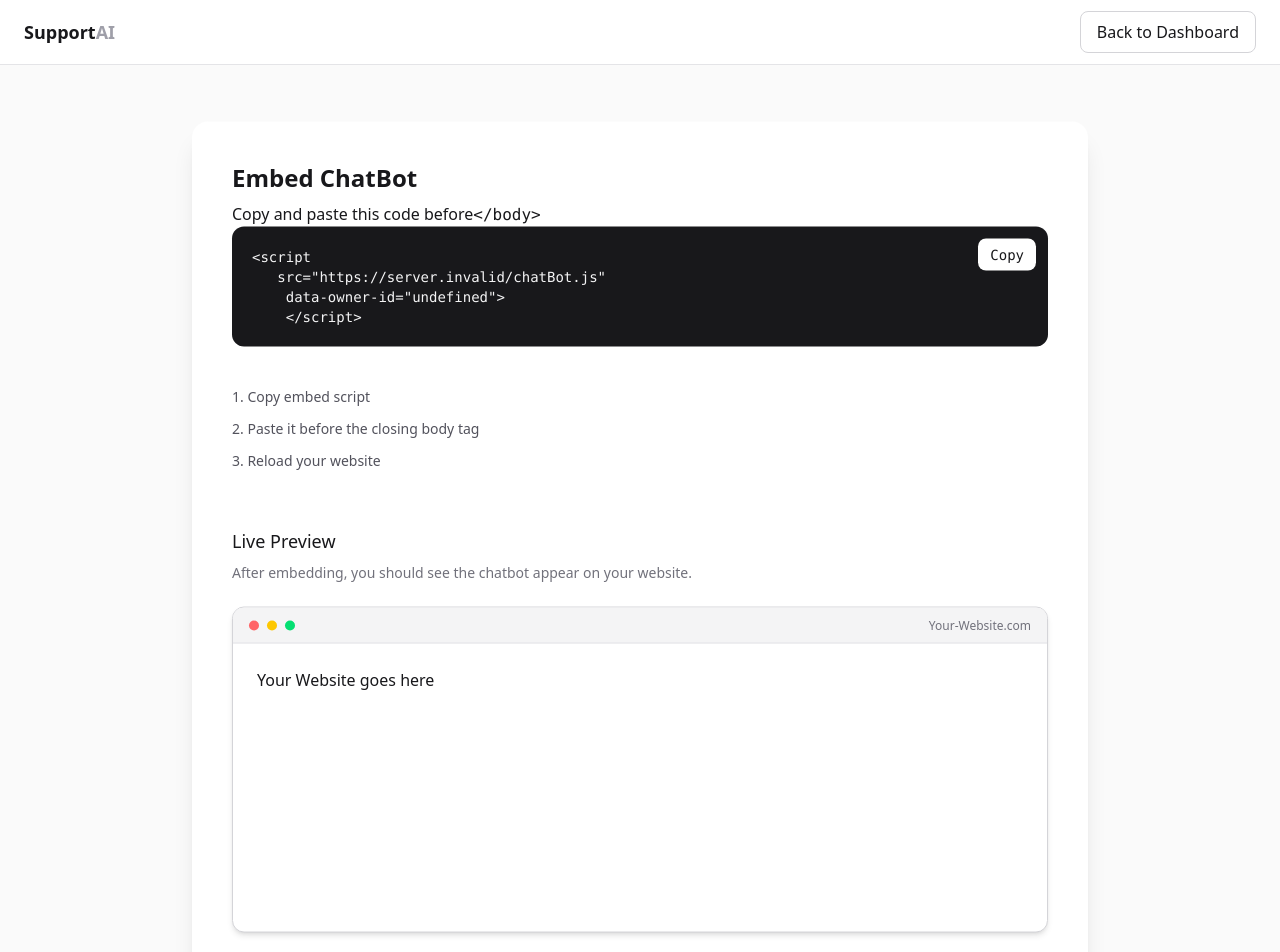
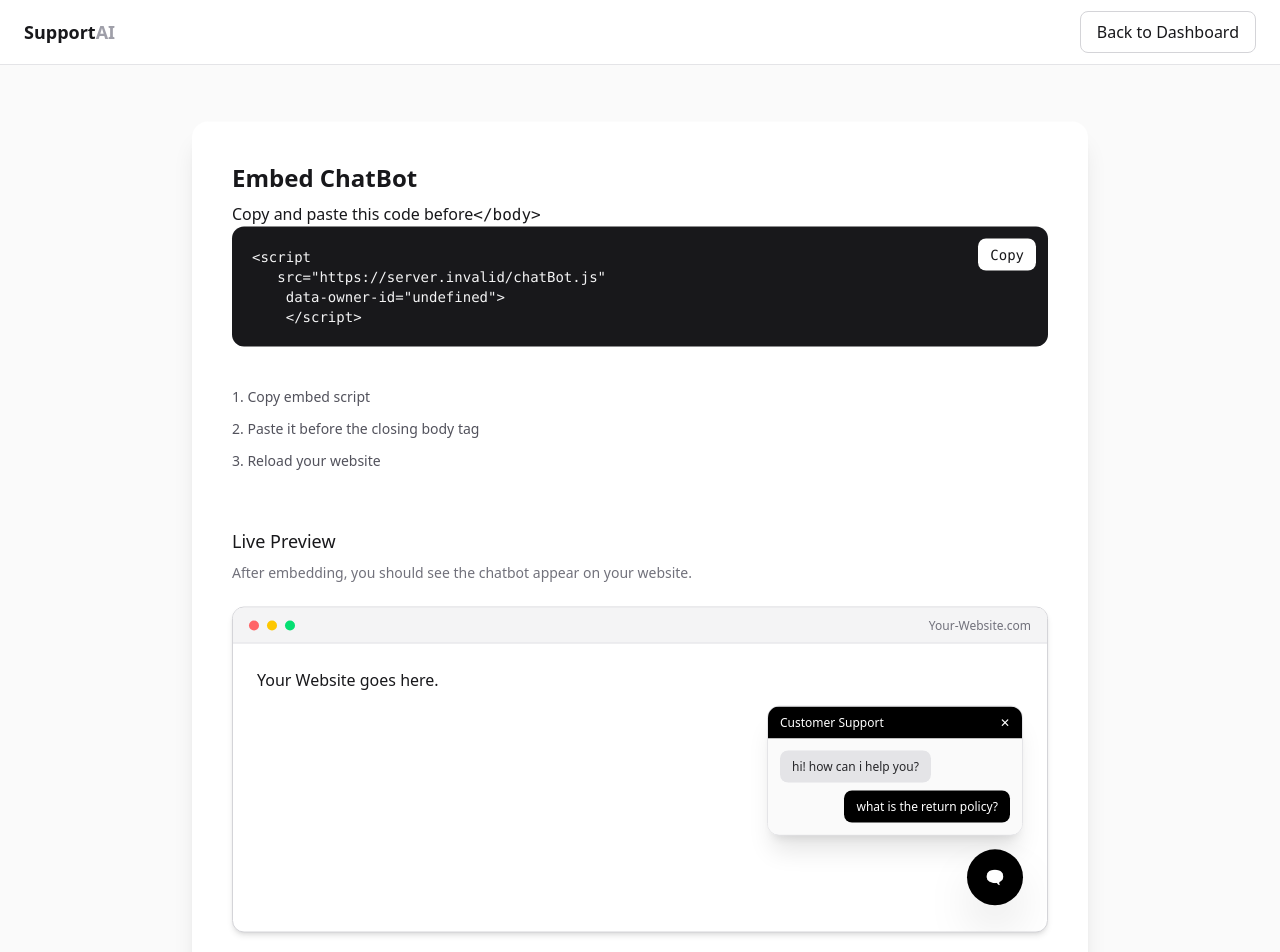
Before and after one commit to Kundank8789/AI-Customer-Support, a Next.js app: page /embed in a window 1280 px wide. Shown: the top 952 px of the page. Built offline with nearby package versions, Linux system fonts and the light colour scheme; no server answers; what @scalekit-sdk/node would draw is missing.

Commit message:
done all

```diff
--- a/src/components/EmbedClient.tsx
+++ b/src/components/EmbedClient.tsx
@@ -60,7 +60,26 @@ function EmbedClient({ ownerId }: { ownerId: string }) {
               <span className='ml-auto text-xs text-zinc-500'>Your-Website.com</span>
             </div>
 
-            <div className='relative h-64 sm:h-72 p-6'>Your Website goes here</div>
+            <div className='relative h-64 sm:h-72 p-6'>Your Website goes here.
+
+              <div className='absolute bottom-24 right-6 w-64 bg-white rounded-xl shadow-xl border border-zinc-200 overflow-hidden'>
+                <div className='bg-black text-white text-xs px-3 py-2 flex justify-between items-center'>
+                  <span>Customer Support </span>
+                  <span>✕</span>
+                </div>
+                <div className='p-3 space-y-2 bg-zinc-50'>
+                  <div className='bg-zinc-200 text-zinc-800 text-xs px-3 py-2 rounded-lg w-fit'>hi! how can i help you?</div>
+                  <div className='bg-black text-white text-xs px-3 py-2 rounded-lg ml-auto w-fit'>what is the return policy?</div>
+                </div>
+              </div>
+
+              <motion.div
+                animate={{ y: [0, -8, 0] }}
+                transition={{ repeat: Infinity, duration: 3 }}
+                className="absolute bottom-6 right-6 w-14 h-14 rounded-full bg-black text-white flex items-center justify-center shadow-2xl cursor-pointer">
+                🗨️
+              </motion.div>
+            </div>
           </div>
         </motion.div>
       </div>
--- a/src/components/HomeClient.tsx
+++ b/src/components/HomeClient.tsx
@@ -6,7 +6,9 @@ import axios from "axios"
 import { useRouter } from "next/navigation"
 
 function HomeClient({ email }: { email: string }) {
+  const [loading, setLoading]=useState(false)
   const handleLogin = () => {
+    setLoading(true)
     window.location.href = "/api/auth/login"
   }
 
@@ -93,8 +95,9 @@ function HomeClient({ email }: { email: string }) {
             <button
               className="px-5 py-2 rounded-full bg-black text-white text-sm font-medium hover:bg-zinc-800 transition disabled:opacity-60 flex items-center gap-2"
               onClick={handleLogin}
+              disabled={loading}
             >
-              Login
+              {loading?"Loading...":"Login"}
             </button>
           )}
         </div>
```
